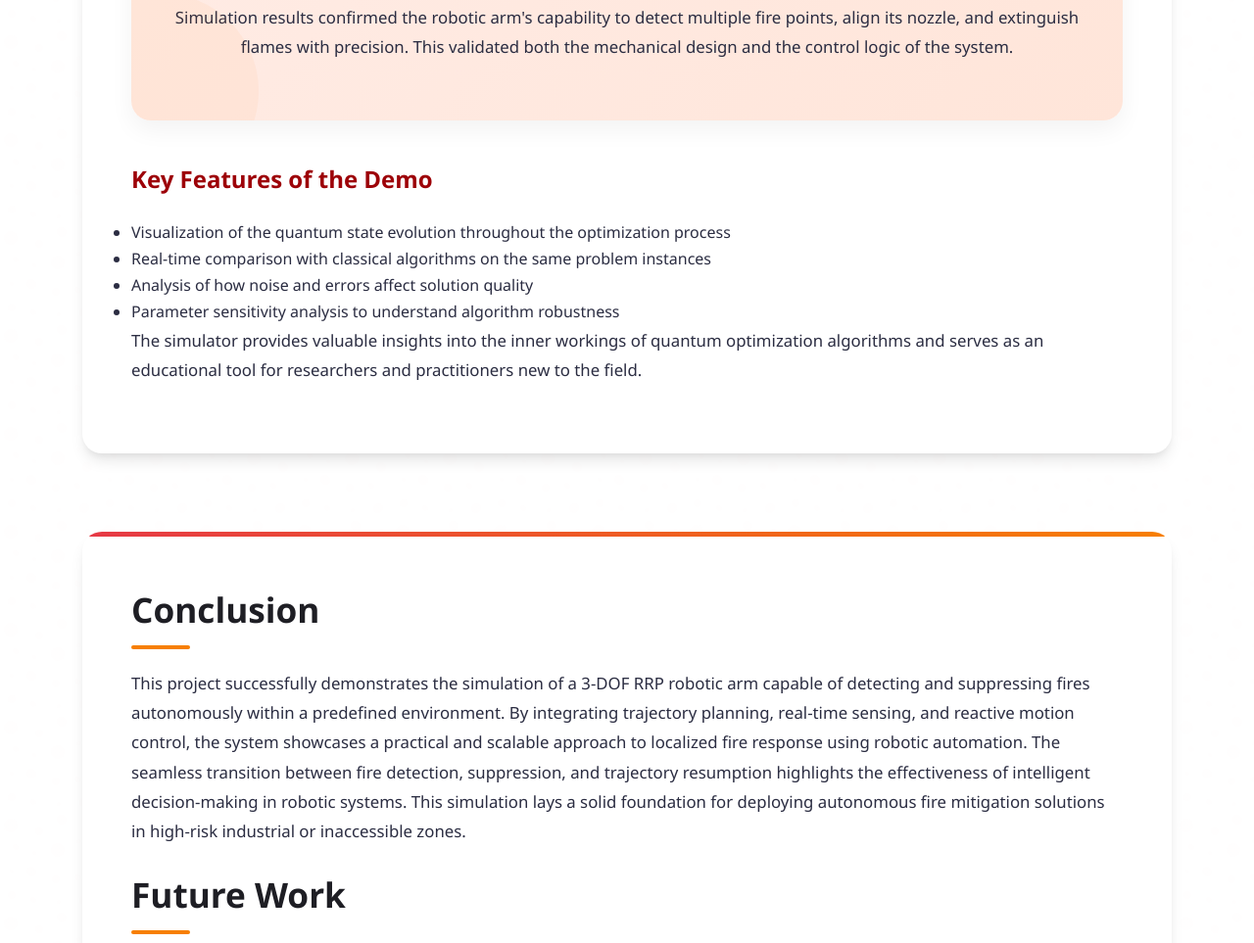
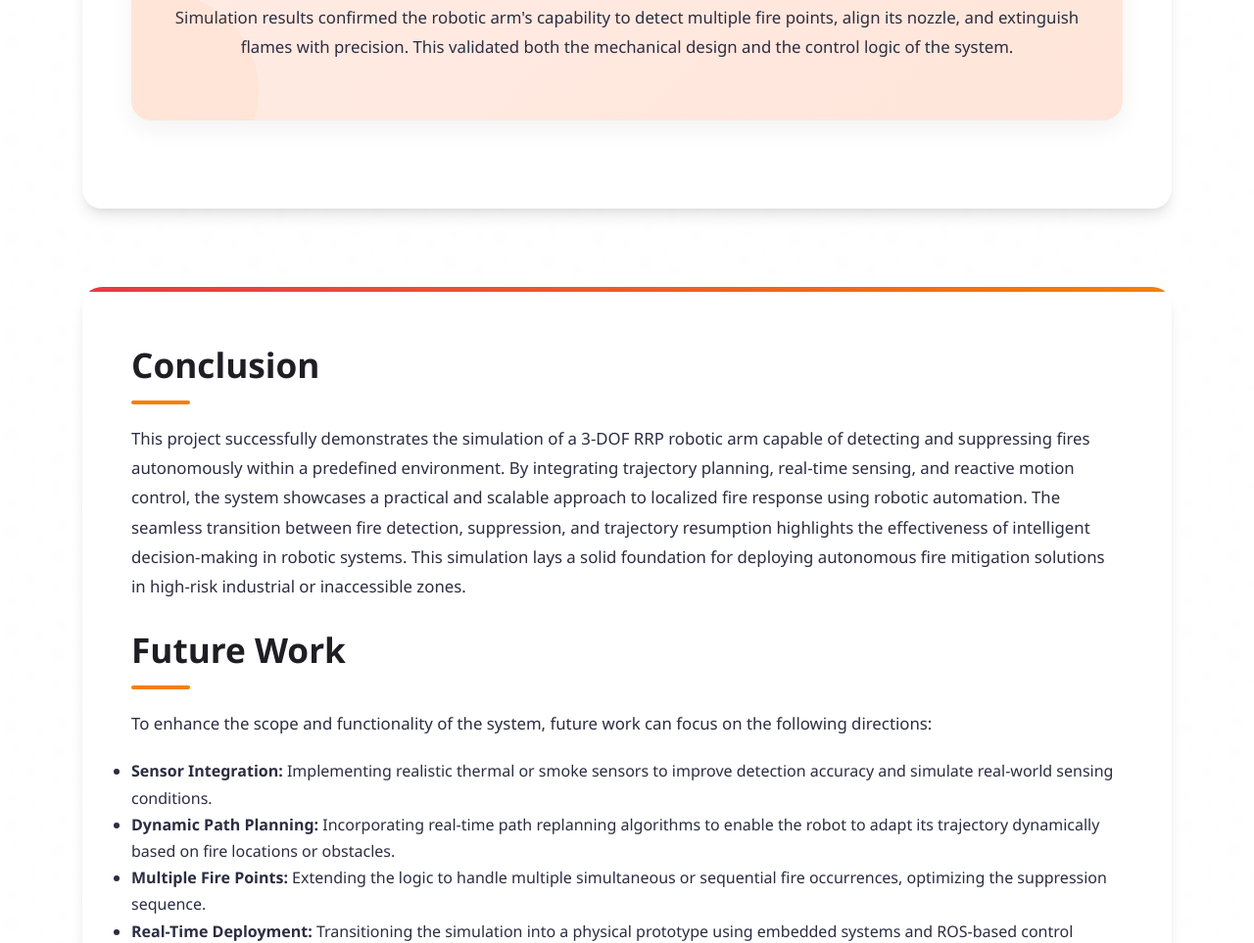
Before and after one commit to Nikku831/Fire-Fighting-Robotic-Arm, a plain HTML site: page index.html in a window 1280 px wide. Shown: the part 8568-9531 px from the top of the page at 98% size. Drawn offline with nearby package versions, Linux system fonts and the light colour scheme.

Commit message:
Updates report

```diff
--- a/index.html
+++ b/index.html
@@ -893,7 +893,7 @@ footer::before {
                 <h3>Simulation of Fire Fighting Robotic Arm</h3>
                 <div class="figure">
                     <video width="800" height="450" controls>
-                        <source src="FinalReview3\Screen Recording 2025-04-14 112520.mp4" type="video/mp4">
+                        <source src="FinalReview3/Screen Recording 2025-04-14 112520.mp4" type="video/mp4">
                     </video>
                     <div class="figure-caption">
 
@@ -906,16 +906,6 @@ footer::before {
 
                 </p>
             </div>
-
-            <h3>Key Features of the Demo</h3>
-            <ul>
-                <li>Visualization of the quantum state evolution throughout the optimization process</li>
-                <li>Real-time comparison with classical algorithms on the same problem instances</li>
-                <li>Analysis of how noise and errors affect solution quality</li>
-                <li>Parameter sensitivity analysis to understand algorithm robustness</li>
-            </ul>
-
-            <p>The simulator provides valuable insights into the inner workings of quantum optimization algorithms and serves as an educational tool for researchers and practitioners new to the field.</p>
         </section>
 
         <section id="conclusion" class="animate-section">
```
